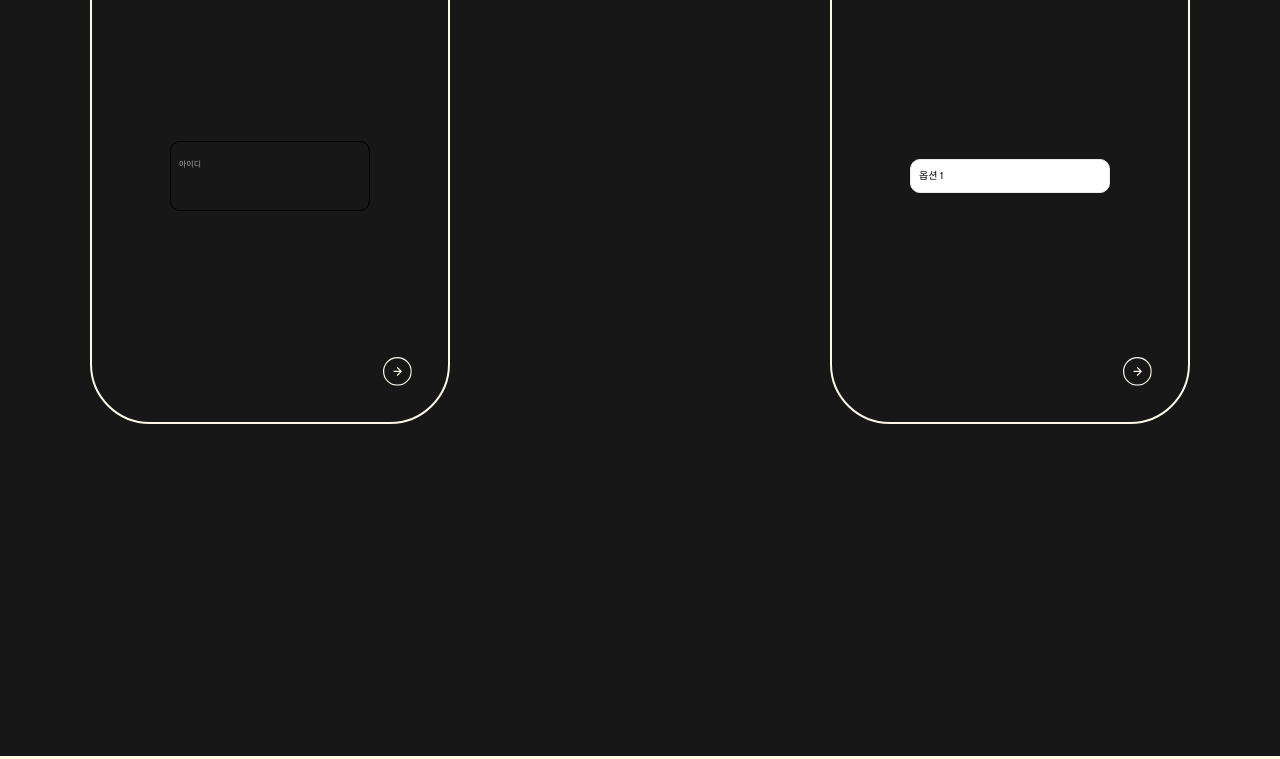
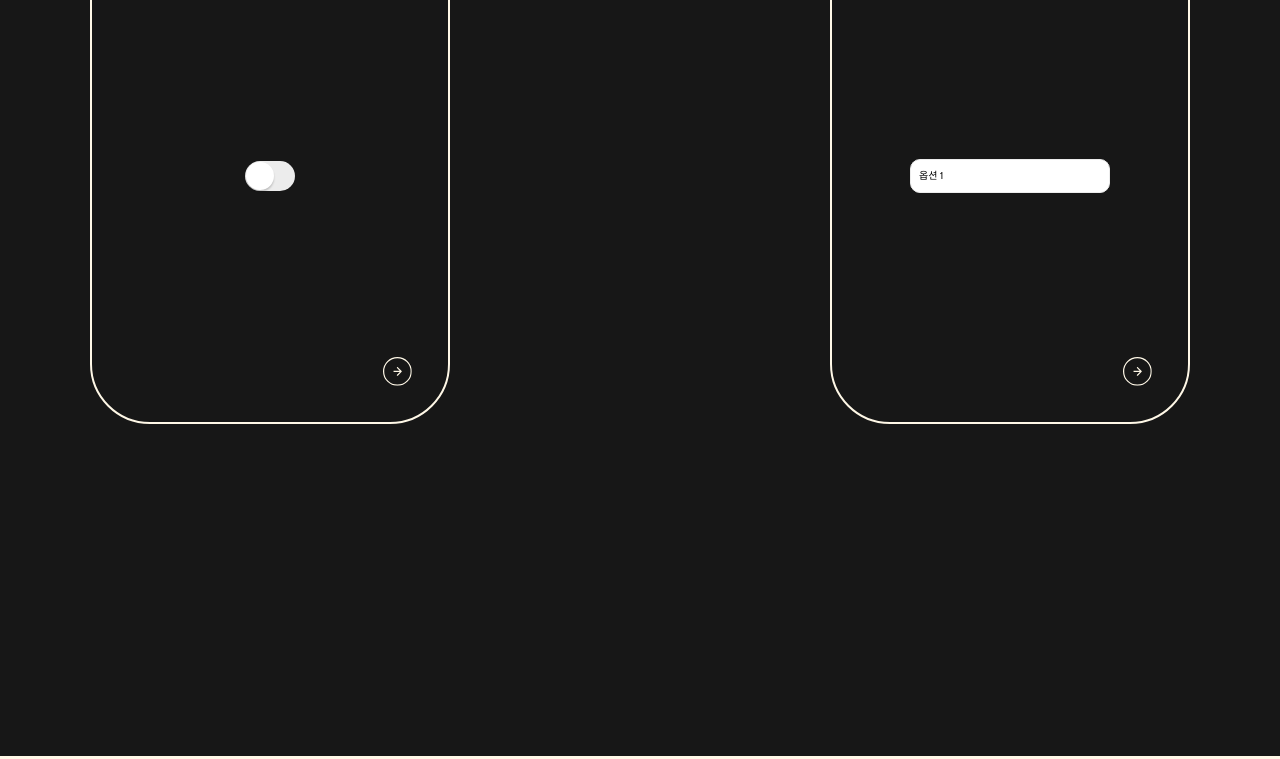
Before and after one commit to sienna0715/foorloop, a React (Vite) app: page / in a window 1280 px wide. Shown: the part 5908-6667 px from the top of the page. Built offline with nearby package versions, Linux system fonts and the light colour scheme.

Commit message:
✏️style/input->toggle 컴포넌트 변경

```diff
--- a/src/components/main/MainComponentItems.tsx
+++ b/src/components/main/MainComponentItems.tsx
@@ -1,9 +1,9 @@
 import { styled } from 'styled-components';
 import MainComponentItem from './MainComponentItem';
 import PlusButton from '../../library/button/PlusButton';
-import InputDefault from '../../library/input/InputDefault';
 import DefaultDropdown from '../../library/dropdown/DefaultDropdown';
 import CheckboxRedLabel from '../../library/checkbox/label/CheckboxRedLabel';
+import IosToggle from '../../library/toggle/IosToggle';
 
 const Container = styled.div`
   width: 100%;
@@ -20,7 +20,7 @@ function MainComponentItems() {
   const datas = [
     { title: 'checkbox', component: <CheckboxRedLabel scale={1.5} /> },
     { title: 'button', component: <PlusButton /> },
-    { title: 'input', component: <InputDefault width={200} /> },
+    { title: 'toggle', component: <IosToggle /> },
     {
       title: 'dropdown',
       component: (
```
